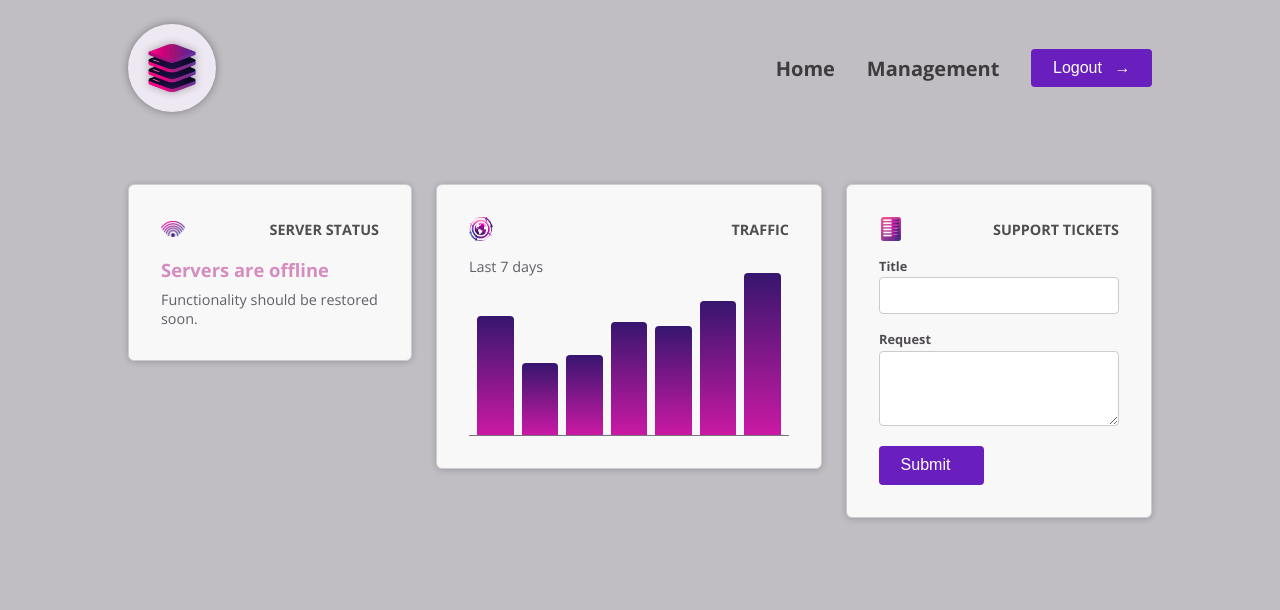
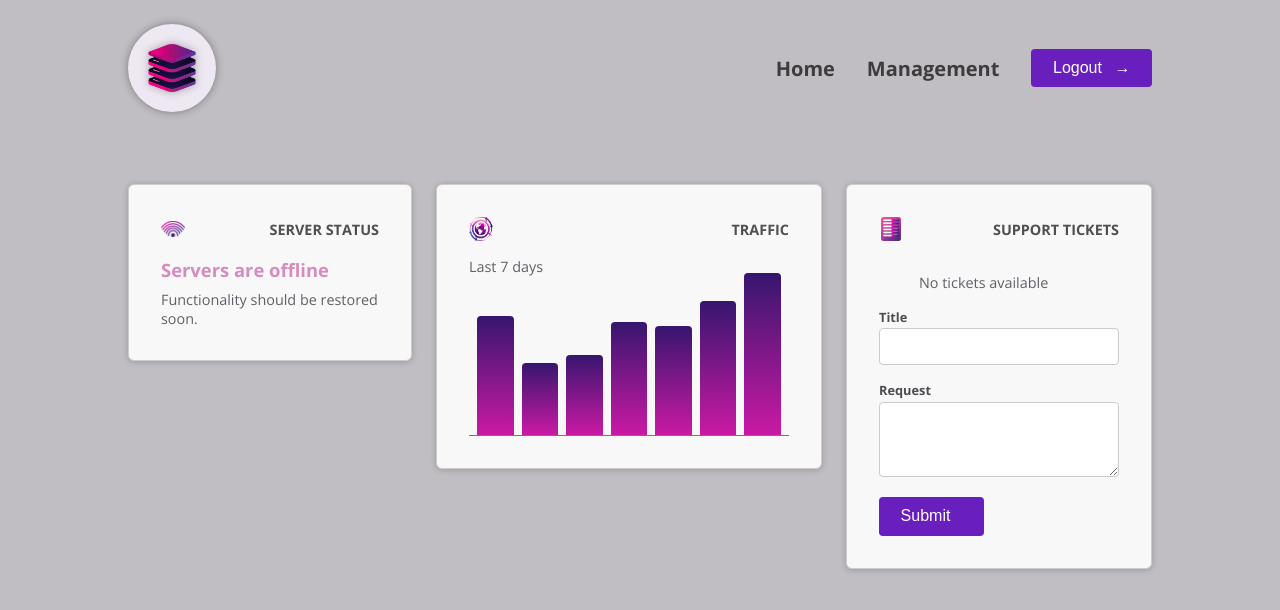
Before and after one commit to Abnumber3/01-starting-project, an Angular app: page / in a window 1280 px wide. Shown: the top 610 px of the page. Built offline with nearby package versions, Linux system fonts and the light colour scheme.

Commit message:
update project

```diff
--- a/src/app/dashboard/support-tickets/new-ticket/new-ticket.component.ts
+++ b/src/app/dashboard/support-tickets/new-ticket/new-ticket.component.ts
@@ -11,10 +11,11 @@ import { FormsModule } from '@angular/forms';
 export class NewTicketComponent  {
 
 @ViewChild('form') form?: ElementRef<HTMLFormElement>;
-@Output() add = new EventEmitter();
+@Output() add = new EventEmitter<{title:string; text:string}>();
 
 
   onSubmit(title: string, request: string){
+    this.add.emit({title: title, text: request})
     console.log('Title: ', title, 'Request: ', request)
     this.form?.nativeElement.reset();
   }
--- a/src/app/dashboard/support-tickets/support-tickets.component.css
+++ b/src/app/dashboard/support-tickets/support-tickets.component.css
@@ -0,0 +1,5 @@
+#tickLoop{
+    display: flex;
+  gap: 2rem;
+  align-items: flex-start;
+}
--- a/src/app/dashboard/support-tickets/support-tickets.component.html
+++ b/src/app/dashboard/support-tickets/support-tickets.component.html
@@ -4,8 +4,19 @@
           <img src="list.png" alt="A list of items" />
           <h2>Support Tickets</h2>
         </header>
+         <div id="tickLoop">
+          <ul>
+            @for (ticket of tickets; track ticket.id){
+            <li>
+              <app-ticket></app-ticket>
+            </li>
+          } @empty {
+            <p>No tickets available</p>
+          }
+          </ul>
+        </div>
         <div id="new-ticket">
-          <app-new-ticket></app-new-ticket>
+          <app-new-ticket (add)="onAddTicket($event)"></app-new-ticket>
         </div>
       </article>
     </div>
--- a/src/app/dashboard/support-tickets/support-tickets.component.ts
+++ b/src/app/dashboard/support-tickets/support-tickets.component.ts
@@ -1,16 +1,29 @@
 import { Component,  } from '@angular/core';
 import { NewTicketComponent } from './new-ticket/new-ticket.component';
+import { Ticket } from './ticket.model';
+import { TicketComponent } from "./ticket/ticket.component";
 
 @Component({
   selector: 'app-support-tickets',
   standalone: true,
-  imports: [NewTicketComponent],
+  imports: [NewTicketComponent, TicketComponent],
   templateUrl: './support-tickets.component.html',
   styleUrl: './support-tickets.component.css'
 })
 export class SupportTicketsComponent {
 
+ tickets: Ticket[]=[]
 
+  onAddTicket(ticket: {title: string; text: string}){
+    const newTicket : Ticket ={
+      title: ticket.title,
+      request: ticket.text,
+      id: Math.random().toString(36).substring(2),
+      status: 'open'
+    }
+   this.tickets = [...this.tickets, newTicket]
+
+  }
 
 
 }
--- a/src/app/dashboard/support-tickets/ticket/ticket.component.html
+++ b/src/app/dashboard/support-tickets/ticket/ticket.component.html
@@ -0,0 +1 @@
+<p>ticket works</p>
--- a/src/app/dashboard/support-tickets/ticket/ticket.component.ts
+++ b/src/app/dashboard/support-tickets/ticket/ticket.component.ts
@@ -1,5 +1,6 @@
 import { Component } from '@angular/core';
 import { Ticket } from '../ticket.model';
+import { NewTicketComponent } from '../new-ticket/new-ticket.component';
 
 @Component({
   selector: 'app-ticket',
@@ -10,8 +11,5 @@ import { Ticket } from '../ticket.model';
 })
 export class TicketComponent {
 
-  tickets: Ticket[]=[]
-
-
 
 }
```
